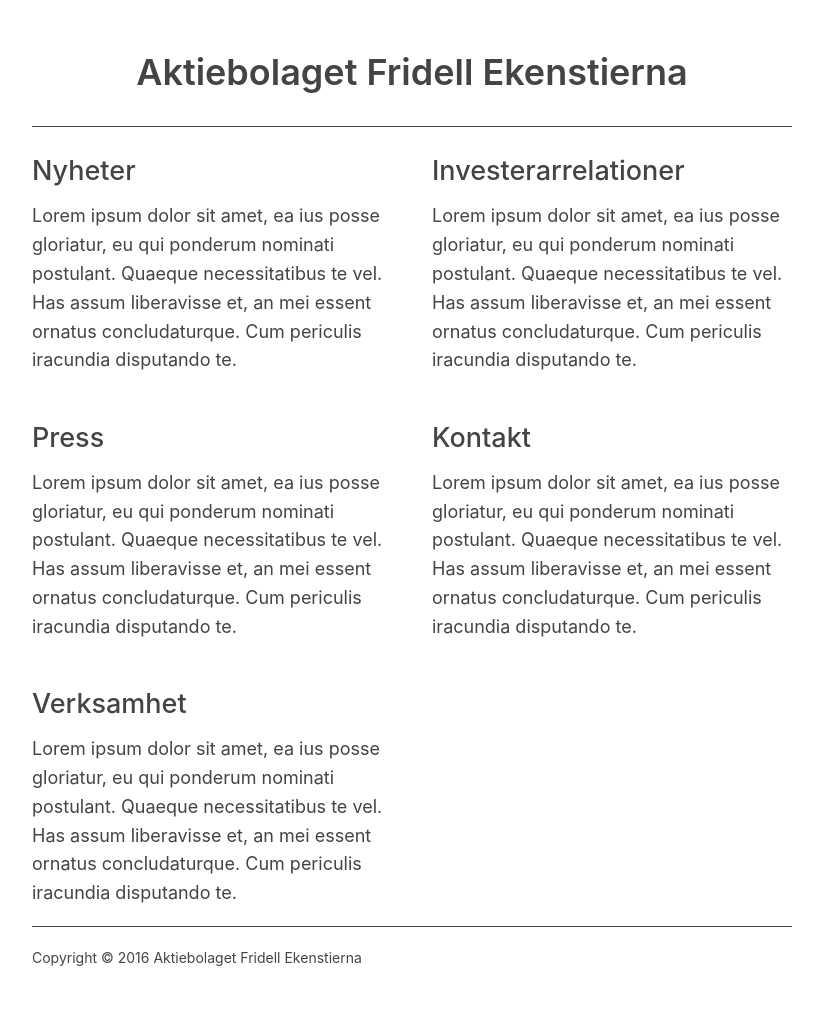
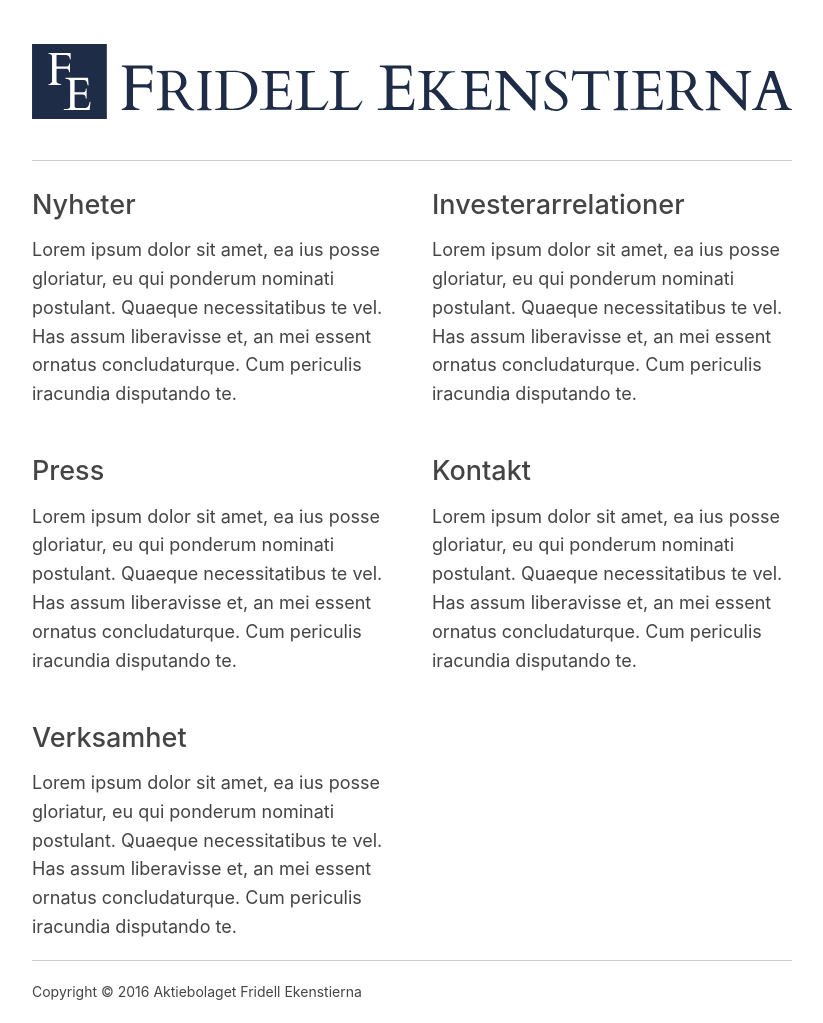
Before and after one commit to gustavfridell/Fridell-Ekenstierna, a plain HTML site: page index.html in a window 1280 px wide. Shown: the whole page, without its empty margins (228-1051 px from the left). Before the commit the page ends 989 px from the top, so only its background shows below. Drawn offline with Linux system fonts and the light colour scheme.

Commit message:
add logo

```diff
--- a/index.html
+++ b/index.html
@@ -10,7 +10,7 @@
 
     <body>
         <header>
-            <h1>Aktiebolaget Fridell Ekenstierna</h1>
+            <h1><img src="fridell-ekenstierna-logo.svg" alt="Aktiebolaget Fridell Ekenstierna"></h1>
         </header>
         <main>
             <article>
--- a/style.css
+++ b/style.css
@@ -23,18 +23,13 @@ body {
 }
 
 header {
-    border-bottom: 1px solid;
+    border-bottom: 1px solid #ccc;
 }
 
 footer {
-    border-top: 1px solid;
+    border-top: 1px solid #ccc;
     padding: 20px 0;
     font-size: 14px;
-}
-
-h1 {
-    text-align: center;
-    font-weight: 600;
 }
 
 h2 {
```
Also changed, not shown: fridell-ekenstierna-logo.svg (added).
